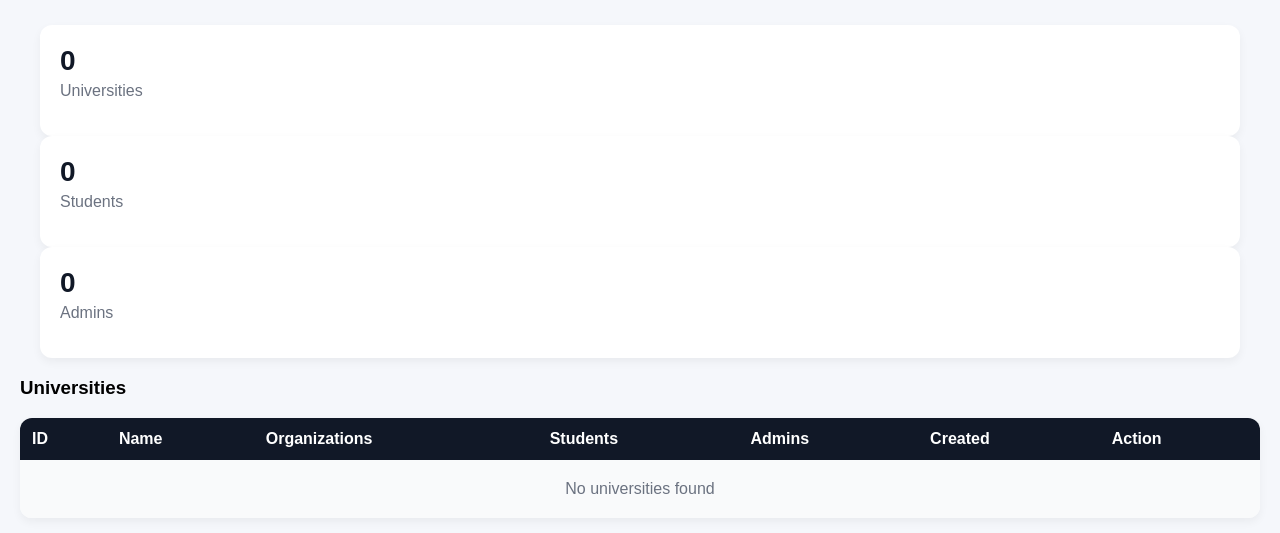
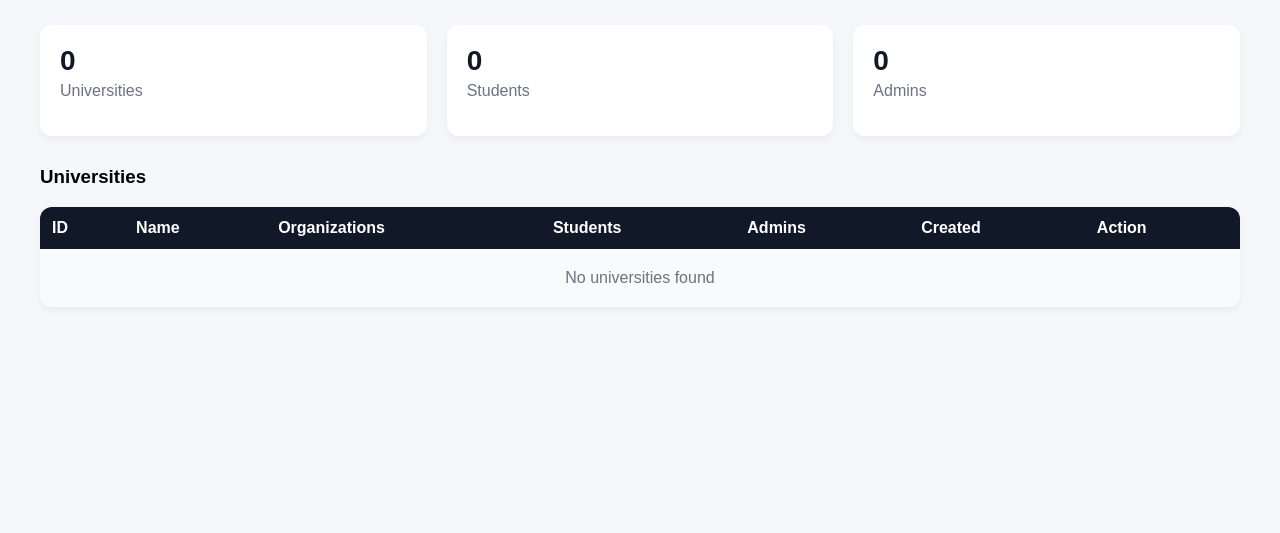
Before and after one commit to YuriBeginner/messenger-dtr, a Flask app: template templates/superadmin/dashboard.html in a window 1280 px wide. Shown: the part 88-621 px from the top of the page. Run offline with Flask 3, Linux system fonts and the light colour scheme; the template is opened without the code that fills it, so the values that code supplies are empty; some libraries are stand-ins or nearby versions.

Commit message:
Update dashboard.html

```diff
--- a/templates/superadmin/dashboard.html
+++ b/templates/superadmin/dashboard.html
@@ -41,15 +41,15 @@
             background-color: #059669;
         }
 
-        /* ===== CARDS ===== */
+        /* ===== CARDS (FIXED + RESPONSIVE) ===== */
         .cards {
-            display: flex;
+            display: grid;
+            grid-template-columns: repeat(auto-fit, minmax(250px, 1fr));
             gap: 20px;
             margin-bottom: 30px;
         }
 
         .card {
-            flex: 1;
             background: white;
             padding: 20px;
             border-radius: 12px;
@@ -124,7 +124,8 @@
         </a>
     </div>
 
-    <!-- STATS -->
+    <!-- STATS (FIXED) -->
+    <div class="cards">
         <div class="card">
             <h2>{{ total_universities or 0 }}</h2>
             <p>Universities</p>
```
